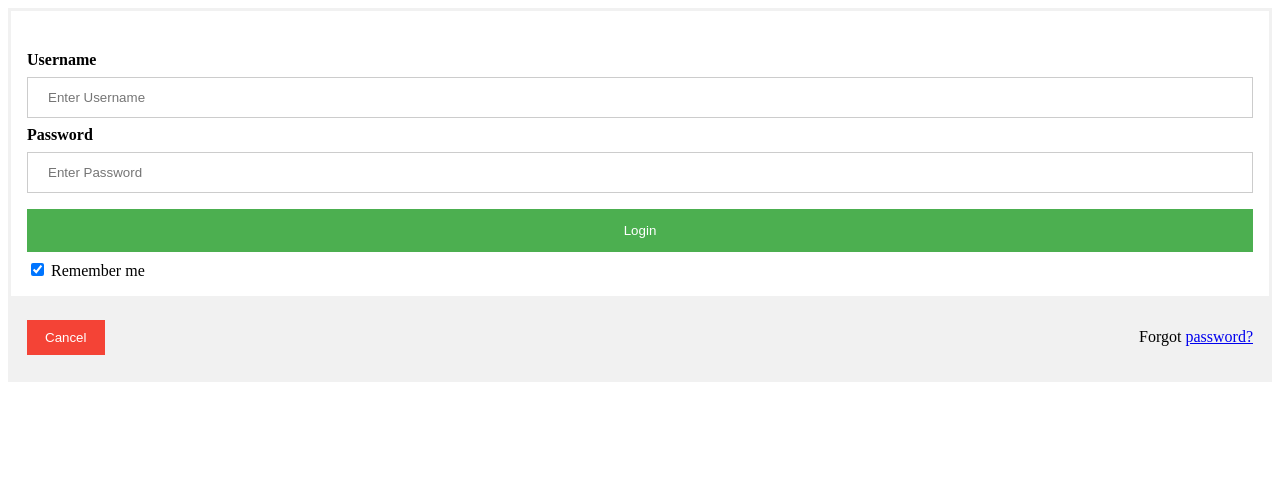
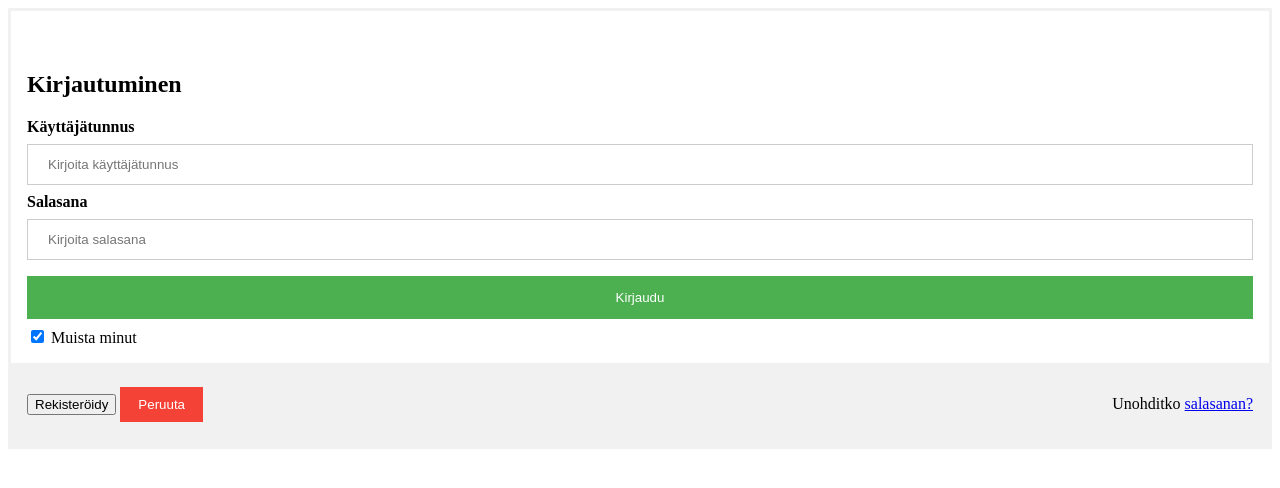
Before and after one commit to SamuliSorjonen/junat-myohassa, a plain HTML site: page src/Tiina-Liisa/Login.html in a window 1280 px wide. Drawn offline with Linux system fonts and the light colour scheme.

```diff
--- a/src/Tiina-Liisa/Login.html
+++ b/src/Tiina-Liisa/Login.html
@@ -13,23 +13,27 @@
     </div>
 
     <div class="container">
-        <label for="name"><b>Username</b></label>
-        <input type="text" placeholder="Enter Username" name="uname" required>
+        <h2>Kirjautuminen</h2>
+        <label for="name"><b>Käyttäjätunnus</b></label>
+        <input type="text" placeholder="Kirjoita käyttäjätunnus" name="uname" required>
 
-        <label for="password"><b>Password</b></label>
-        <input type="password" placeholder="Enter Password" name="psw" required>
+        <label for="password"><b>Salasana</b></label>
+        <input type="password" placeholder="Kirjoita salasana" name="psw" required>
 
-        <button type="submit">Login</button>
+        <button type="submit">Kirjaudu</button>
+
+
         <label>
-            <input type="checkbox" checked="checked" name="remember"> Remember me
+            <input type="checkbox" checked="checked" name="Muista minut"> Muista minut
         </label>
     </div>
 
     <div class="container" style="background-color:#f1f1f1">
-        <button type="button" class="cancelbtn">Cancel</button>
-        <span class="psw">Forgot <a href="#">password?</a></span>
+        <!--<input type="button" value="Kirjaudu" onclick="avaaSivu()">-->
+        <input type="button" value="Rekisteröidy" onclick="rekisteröidy()">
+        <button type="button" class="cancelbtn">Peruuta</button>
+        <span class="psw">Unohditko <a href="#">salasanan?</a></span>
     </div>
-    <div id="result"></div>
 </form>
 <script src="Login.js"></script>
 </body>
--- a/src/Tiina-Liisa/Login.js
+++ b/src/Tiina-Liisa/Login.js
@@ -1,8 +1,8 @@
-if (typeof(Storage) !== "undefined") {
-    // Store
-    localStorage.setItem("sukunimi", "Smith");
-    // Retrieve
-    document.getElementById("result").innerHTML = localStorage.getItem("lastname");
-} else {
-    document.getElementById("result").innerHTML = "Valitettavasti selaimesi ei tue nettitallenusta...";
+
+function rekisteröidy() {
+    window.open("Register.html")
 }
+
+function avaaSivu() {
+    window.open("www.google.com")
+}
--- /dev/null
+++ b/src/Tiina-Liisa/Register.css
@@ -0,0 +1,62 @@
+{
+    font-family: Arial, Helvetica, sans-serif;
+    background-color: black;
+}
+
+* {
+    box-sizing: border-box;
+}
+
+/* Add padding to containers */
+.container {
+    padding: 16px;
+    background-color: white;
+}
+
+/* Full-width input fields */
+input[type=text], input[type=password] {
+    width: 100%;
+    padding: 15px;
+    margin: 5px 0 22px 0;
+    display: inline-block;
+    border: none;
+    background: #f1f1f1;
+}
+
+input[type=text]:focus, input[type=password]:focus {
+    background-color: #ddd;
+    outline: none;
+}
+
+/* Overwrite default styles of hr */
+hr {
+    border: 1px solid #f1f1f1;
+    margin-bottom: 25px;
+}
+
+/* Set a style for the submit button */
+.registerbtn {
+    background-color: #4CAF50;
+    color: white;
+    padding: 16px 20px;
+    margin: 8px 0;
+    border: none;
+    cursor: pointer;
+    width: 100%;
+    opacity: 0.9;
+}
+
+.registerbtn:hover {
+    opacity: 1;
+}
+
+/* Add a blue text color to links */
+a {
+    color: dodgerblue;
+}
+
+/* Set a grey background color and center the text of the "sign in" section */
+.signin {
+    background-color: #f1f1f1;
+    text-align: center;
+}
```
Also changed, not shown: src/Tiina-Liisa/Register.html (added, +36 -0 lines), src/Tiina-Liisa/Register.js (added, +22 -0 lines).
